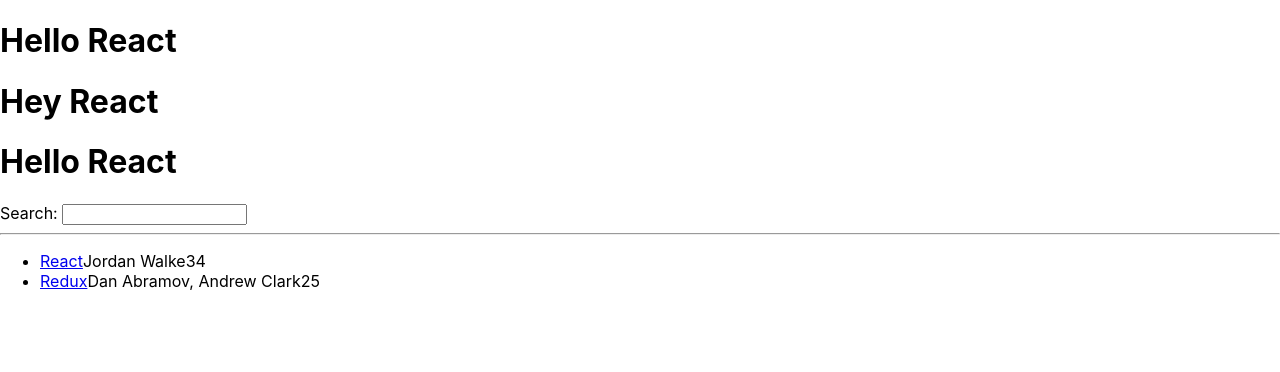
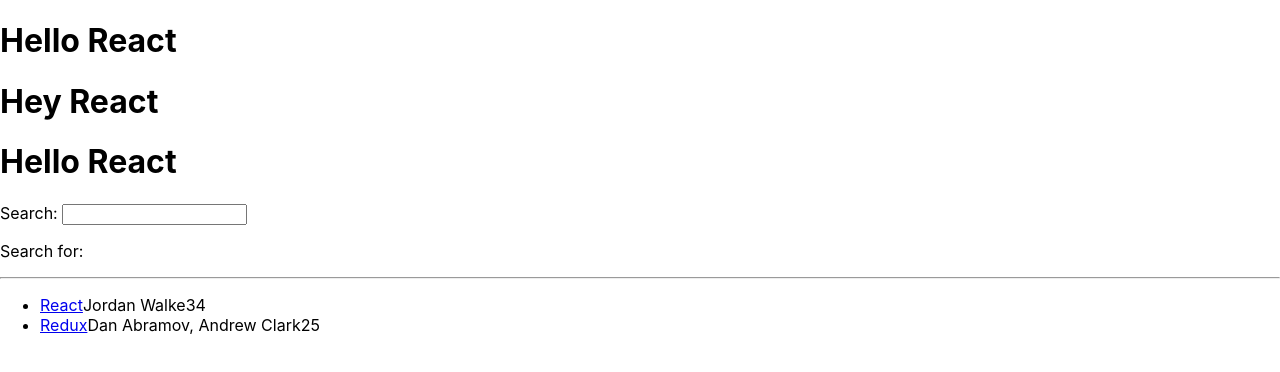
Before and after one commit to been2zzz/hacker-stories, a React (Create React App) app: page / in a window 1280 px wide. Shown: the top 372 px of the page. Built offline with nearby package versions, Linux system fonts and the light colour scheme.

Commit message:
component controll

```diff
--- a/src/App.js
+++ b/src/App.js
@@ -28,11 +28,20 @@
       objectID: 1,
     },
   ];
-  const handleChange = event =>{
-    console.log(event.target.value);
-    };
+  const [searchTerm, setSearchTerm] = React.useState('');
+  // A
+  const handleSearch = event =>{
+    // C 상태 변환 함수
+    setSearchTerm(event.target.value);
+  };
 
-    return (
+  const searchedStories = stories.filter(function(story){
+    // title 중 filter된 story만
+    return story.title
+      .toLowerCase()
+      .includes(searchTerm.toLowerCase());
+  });
+  return (
     <div>
       <h1>Hello {title}</h1>
       {/* 객체 */}
@@ -41,15 +50,15 @@
       </h1>
       {/* 함수 사용 */}
       <h1>Hello {getTitle('React')}</h1>
-      <label htmlFor="search">Search: </label>
-      <input id="search" type="text" onChange={handleChange}/>
+      <Search onSearch={handleSearch} search={searchTerm}/>
       <hr/>
-      <List list={stories}/>
+      <List list={searchedStories}/>
     </div>
     );
   };
-const List = props => (
-  <ul>
+
+  const List = props => (
+    <ul>
     {props.list.map((item) => (
       <li key={item.objectID}>
         <span>
@@ -63,4 +72,14 @@
   </ul>
 );
 
+const Search = props => (
+  // 첫번째 : 현재 상태, 두번째: 이 상태를 업데이트하는 함수(상태 업데이트 함수)
+  // 배열 구조 분해
+    <div>
+      <label htmlFor="search">Search: </label>
+      <input id="search" type="text" onChange={props.onSearch} value={props.search}/>
+      <p>Search for: <strong>{props.search}</strong></p>
+    </div>
+);
+
 export default App;
```
